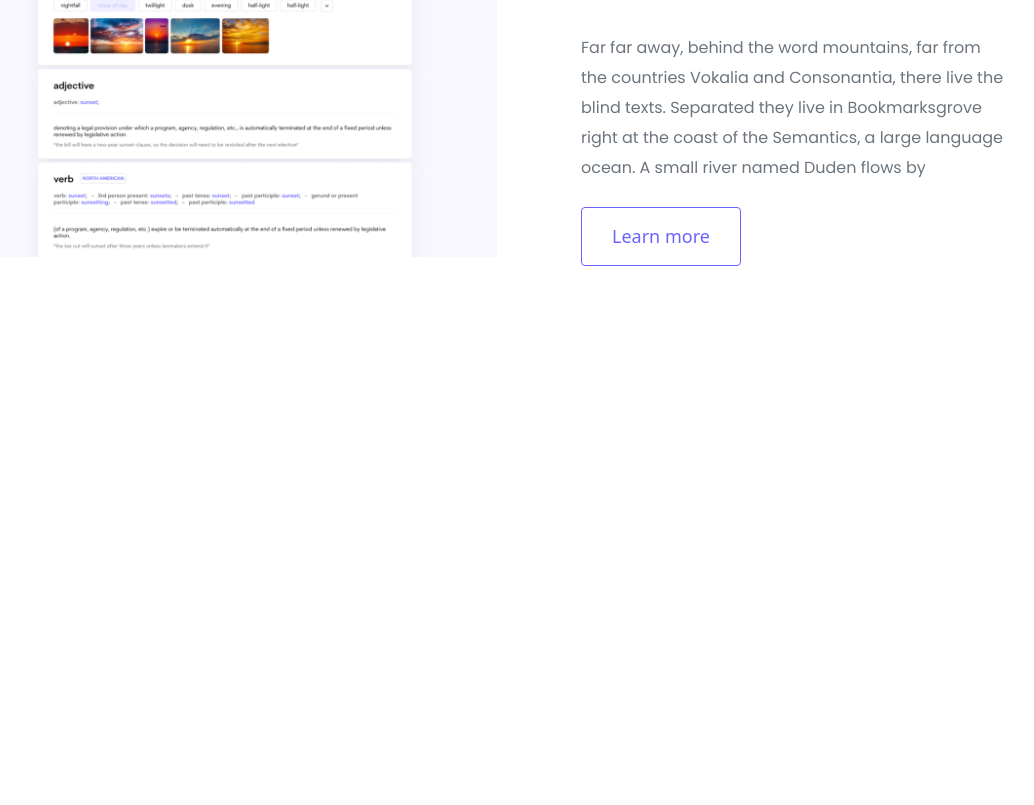
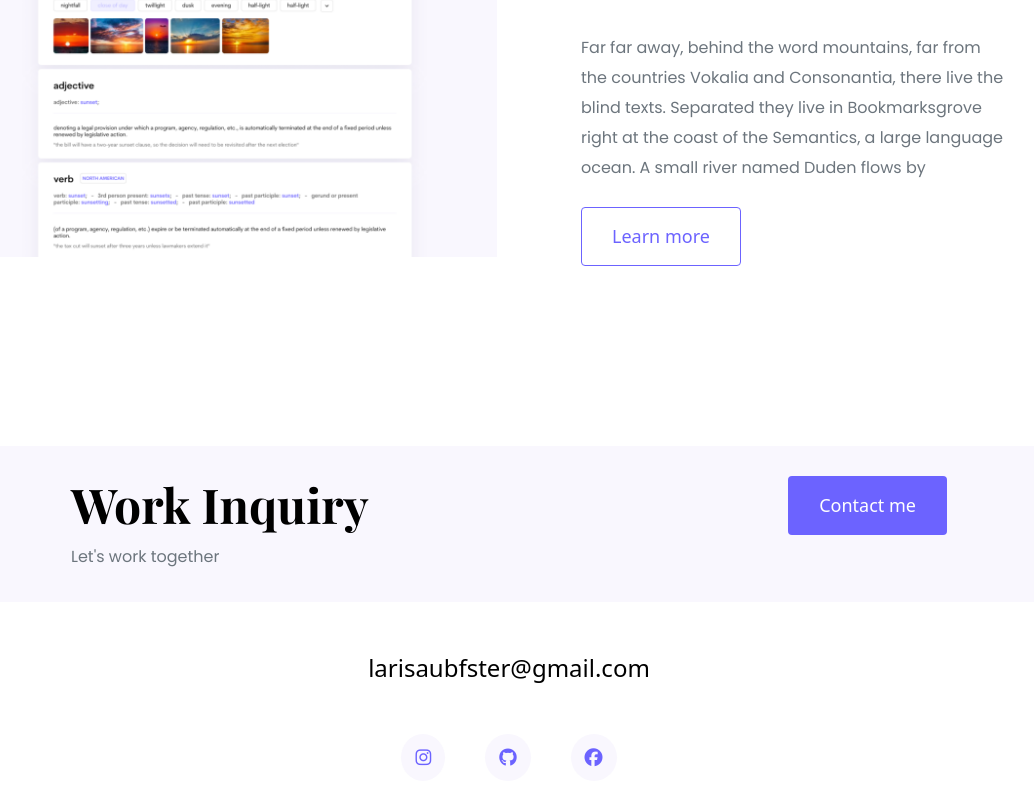
Before and after one commit to LarysaBilychenko/portfolio-project, a plain HTML site: page index.html in a window 1280 px wide. Shown: the part 2510-3315 px from the top of the page, without its empty margins (131-1165 px from the left). Before the commit the page ends 2944 px from the top, so only its background shows below. Drawn offline with nearby package versions, Linux system fonts and the light colour scheme.

Commit message:
added footer part, made it responsive

```diff
--- a/index.html
+++ b/index.html
@@ -131,6 +131,38 @@
           </div>
         </div>
       </div>
+      <footer>
+        <div
+          class="contact-box d-flex justify-content-between mb-5 d-none d-md-flex"
+        >
+          <div>
+            <h4>Work Inquiry</h4>
+            <p class="text-muted">Let's work together</p>
+          </div>
+          <div>
+            <a href="" class="btn btn-branding"> Contact me</a>
+          </div>
+        </div>
+        <div class="d-flex justify-content-center mb-5">
+          <a href="mailto:larisaubfster@gmail.com" class="email-link"
+            >larisaubfster@gmail.com</a
+          >
+        </div>
+        <div class="social-links d-flex justify-content-center">
+          <a href="https://www.instagram.com/larisabilychenko/" target="_blank">
+            <i class="fa-brands fa-instagram"></i>
+          </a>
+          <a href="https://github.com/LarysaBilychenko" target="_blank">
+            <i class="fa-brands fa-github"></i>
+          </a>
+          <a
+            href="https://www.facebook.com/profile.php?id=100007710016318"
+            target="_blank"
+          >
+            <i class="fa-brands fa-facebook"></i>
+          </a>
+        </div>
+      </footer>
     </div>
   </body>
 </html>
--- a/styles/portfolio.css
+++ b/styles/portfolio.css
@@ -18,6 +18,9 @@ h1 {
 }
 h2 {
   font-size: 64px;
+}
+h4 {
+  font-size: 48px;
 }
 p {
   font-family: var(--default-font-family);
@@ -113,6 +116,40 @@ nav li.active a {
   color: var(--branding-color);
 }
 
+footer {
+  margin: 60px 0;
+}
+footer .contact-box {
+  background: var(--secondary-color);
+  padding: 30px 120px;
+  border-radius: 10px;
+}
+footer .contact-box p {
+  margin: 0;
+}
+footer .email-link {
+  text-decoration: none;
+  color: black;
+  font-size: 24px;
+  text-align: center;
+}
+footer .email-link:hover {
+  color: var(--branding-color);
+}
+footer .social-links a {
+  margin: 0 20px;
+  color: var(--branding-color);
+  background: var(--secondary-color);
+  padding: 10px 14px;
+  font-size: 18px;
+  border-radius: 50%;
+  transition: all 150ms ease-in-out;
+}
+footer .social-links a:hover {
+  color: white;
+  background: var(--branding-color);
+}
+
 @media (max-width: 900px) {
   h1 {
     font-size: 44px;
@@ -121,6 +158,10 @@ nav li.active a {
   h2 {
     font-size: 44px;
   }
+  h4 {
+    font-size: 26px;
+  }
+
   .project-description {
     padding: 0;
     text-align: center;
@@ -128,7 +169,9 @@ nav li.active a {
   .hero {
     padding: 80px 20px;
   }
-
+  footer .contact-box {
+    padding: 30px;
+  }
   .content {
     padding: 0;
     text-align: center;
```
